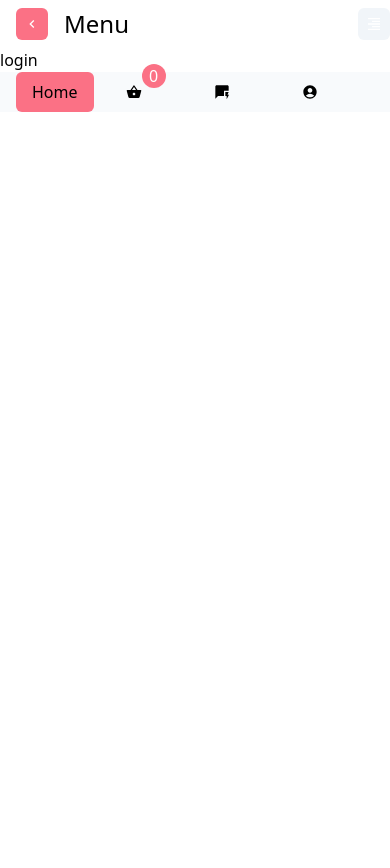
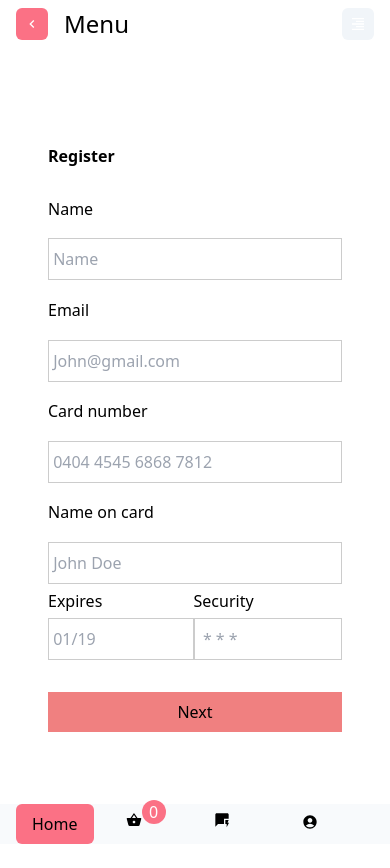
Before and after one commit to dornescum/tailwind-CateringMenu, a Next.js app: page /login in a window 390 px wide. Before the commit the page ends 844 px from the top, so only its background shows below. Built offline with nearby package versions, Linux system fonts and the light colour scheme; a web font is replaced by a local one.

Commit message:
mobile login

```diff
--- a/components/FoodTemplate/FoodTemplate.js
+++ b/components/FoodTemplate/FoodTemplate.js
@@ -79,7 +79,7 @@ const FoodTemplate = () => {
 					</div>
 					<div className='basis-1/2 flex justify-center items-center'>
 						<ul className="flex flex-col text-center mx-auto py-10">
-							<li className={`pb-2 text-2xl mb-2 lg:pb-12 ${title === "Pasta" ? "text-pink-300" : ""}`}>{title}</li>
+							<li className={`pb-2 text-2xl mb-2 lg:pb-12 ${title === "Pasta" ? "text-pink-300" : " "}`}>{title}</li>
 							<li className="" data-testid={title.slice(0,3)}>{description}</li>
 							<li className="mt-8 md:4" data-testid={(id * Math.random())*1000}>
 								{/*todo pus icon button*/}
--- a/components/ProductsCart/ProductsCart.js
+++ b/components/ProductsCart/ProductsCart.js
@@ -17,13 +17,32 @@ const ProductsCart = () => {
 					<p>Total </p>
 					<p data-testid='value-cart'>  {value} &euro;</p>
 				</div>
+
+				{value == 0 ?
+					<div className='bg-white text-primary my-4 rounded-md' data-testid='link-login'>
+						{/*<Link href="/login">*/}
+						{/*	<a >*/}
+								<p className='py-2 px-2'> No orders yet </p>
+						{/*	</a>*/}
+						{/*</Link>*/}
+					</div>
+					:
 					<div className='bg-white text-primary my-4 rounded-md' data-testid='link-login'>
 						<Link href="/login">
-						<a>
+							<a >
 								<p className='py-2 px-2'> Place my order </p>
 							</a>
 						</Link>
 					</div>
+				}
+
+				{/*<div className='bg-white text-primary my-4 rounded-md' data-testid='link-login'>*/}
+				{/*	<Link href="/login">*/}
+				{/*		<a >*/}
+				{/*			<p className='py-2 px-2'> Place my order </p>*/}
+				{/*		</a>*/}
+				{/*	</Link>*/}
+				{/*</div>*/}
 			</div>
 
 		</div>
--- a/components/UI/NewNavbar.js
+++ b/components/UI/NewNavbar.js
@@ -29,12 +29,12 @@ const NewNavbar = () => {
 				{/*</Link>*/}
 				{showSidebar ?
 					<button onClick={() => setShowSidebar(!showSidebar)}
-							className="p-2 bg-slate-100 rounded-md transition ease-out bg-primary text-white">
+							className="p-2 bg-slate-100 rounded-md transition ease-out bg-primary text-white mr-4 md:mr-8">
 						<MdClose/>
 					</button>
 					:
 					<button onClick={() => setShowSidebar(!showSidebar)}
-							className="p-2 bg-slate-100 rounded-md transition ease-out bg-primary text-white">
+							className="p-2 bg-slate-100 rounded-md transition ease-out bg-primary text-white mr-4 md:mr-8">
 						<MdFormatAlignRight/>
 					</button>
 				}
--- a/components/UI/TheFooter.js
+++ b/components/UI/TheFooter.js
@@ -35,7 +35,16 @@ const TheFooter = () => {
 
 				</li>
 				<li className='basis-1/3 cursor-pointer'><MdQuickreply /></li>
-				<li className='basis-1/3 cursor-pointer'><MdAccountCircle /></li>
+				<li className='basis-1/3 cursor-pointer'>
+					<Link href="/login">
+						<a>
+							<button className=''>
+								<MdAccountCircle />
+							</button>
+						</a>
+					</Link>
+
+				</li>
 			</ul>
 		</div>
 	);
--- a/pages/login/index.js
+++ b/pages/login/index.js
@@ -1,9 +1,56 @@
-import React from 'react';
+import React, {useState} from 'react';
 
 const Index = () => {
+	const[message, showMessage]=useState(false)
+	const handleLogin = (e) => {
+		e.preventDefault();
+		showMessage(true)
+	};
 	return (
-		<div>
-			login
+		<div className="flex items-center justify-center my-8">
+			<div className="flex flex-col form-container">
+				<form onSubmit={handleLogin} className="form">
+					<h4 className="font-bold my-4"> Register </h4>
+					<label htmlFor="name">Name</label>
+					<input type="text" id="name" placeholder=" Name"/>
+
+
+					<label htmlFor="email">Email</label>
+					<input type="email" id="email" placeholder=" John@gmail.com"/>
+
+					<label htmlFor="card-number">Card number</label>
+					<input type="password" id="card-number" placeholder=" 0404 4545 6868 7812"/>
+
+					<label htmlFor="card-name">Name on card</label>
+					<input type="number" id="card-name" placeholder=" John Doe"/>
+
+					<div className='flex justify-between'>
+						<div >
+							<label htmlFor="expires">Expires</label>
+							<input type="password" id="expires" placeholder=" 01/19"/>
+						</div>
+						<div>
+							<label htmlFor="security">Security</label>
+							<input type="password" id="security" placeholder="  * * *"/>
+						</div>
+
+					</div>
+
+					<button className="btn-login">
+						Next
+					</button>
+					{message && <div>
+						<p className='bg-green-200 pl-4'>
+							Dont t be stupid !
+						</p>
+						<div className='my-4 py-4 pl-4'>
+							Never put your credit card info on a random site.
+						</div>
+					</div>}
+				</form>
+			</div>
+
+
 		</div>
 	);
 };
--- a/styles/globals.css
+++ b/styles/globals.css
@@ -1,4 +1,5 @@
 @import url('https://fonts.googleapis.com/css2?family=Dongle:wght@300;700&display=swap');
+@import "login.css";
 
 @tailwind base;
 @tailwind components;
--- /dev/null
+++ b/styles/login.css
@@ -0,0 +1,45 @@
+.form-container {
+    /*border: 1px solid #ccc;*/
+    width: 100%;
+    margin: 1rem;
+}
+
+.form {
+    margin: 1rem;
+    padding: 1rem;
+    display: flex;
+    flex-direction: column;
+
+
+}
+
+.form label {
+    padding: .5rem 0;
+    margin: .3rem 0;
+}
+
+.form input {
+    border: 1px solid #ccc;
+    padding: .5rem 0;
+    margin: .3rem 0;
+}
+
+#security {
+    border: 1px solid #ccc;
+    padding: .5rem 0;
+    width: 100%;
+    margin: .3rem .2rem 0 0;
+}
+#expires {
+    border: 1px solid #ccc;
+    padding: .5rem 0;
+    width:100%;
+    margin: .3rem .2rem 0 0;
+}
+
+
+.btn-login {
+    background-color: lightcoral;
+    padding: .5rem 0;
+    margin: 2rem 0 1rem 0;
+}
```
Lines whose indentation alone changed are shown as unchanged.
